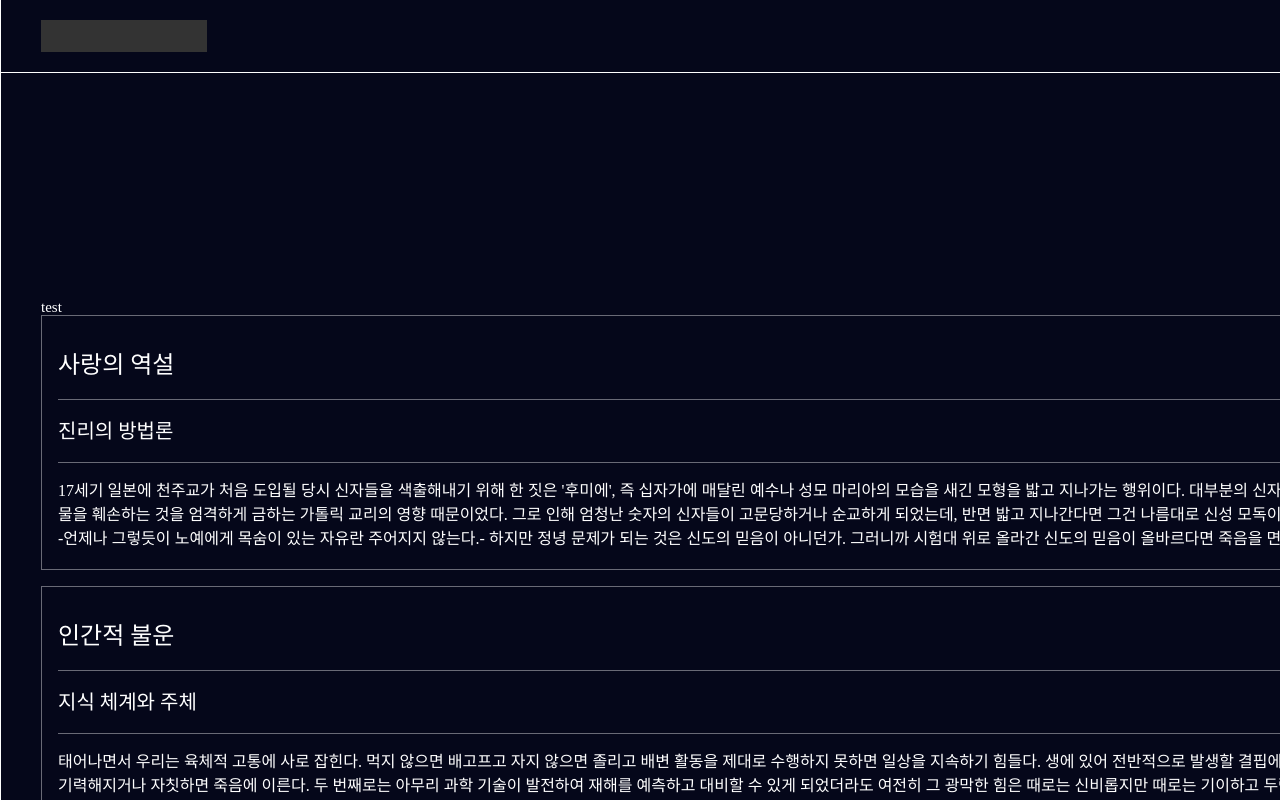
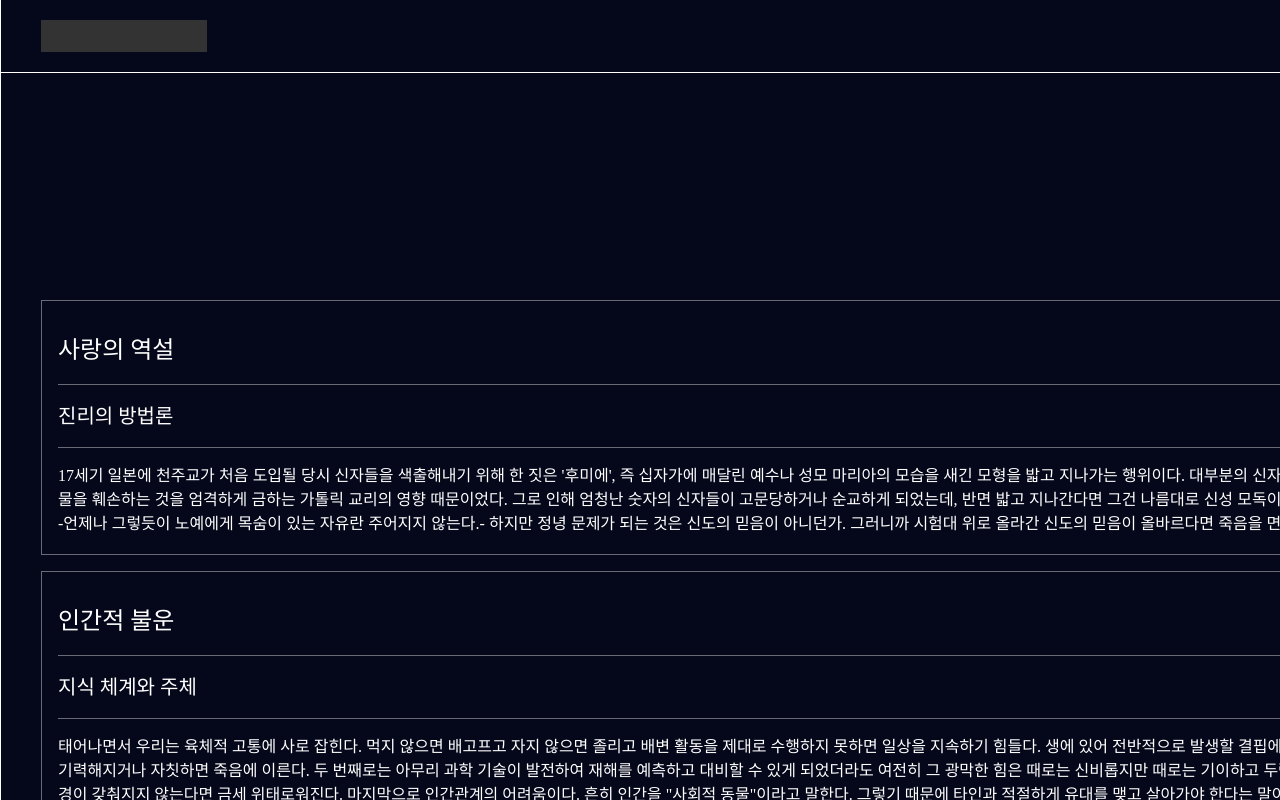
Before and after one commit to thkimmm/Whelper, a React (Create React App) app in the folder Whelper/project/: page /components/Write in a window 1280 px wide. Shown: the top 800 px of the page. Built offline with nearby package versions, Linux system fonts and the light colour scheme.

Commit message:
원상복구

```diff
--- a/Whelper/project/src/components/Write.js
+++ b/Whelper/project/src/components/Write.js
@@ -14,8 +14,7 @@ function Write() {
         <div className='common_page'>
             <div className='content_area'>
                 <div className=''>
-                    <div>test</div>
-                    <div></div>
+
                     {
                         WriteListData.map(function (a, i) {
 
```
